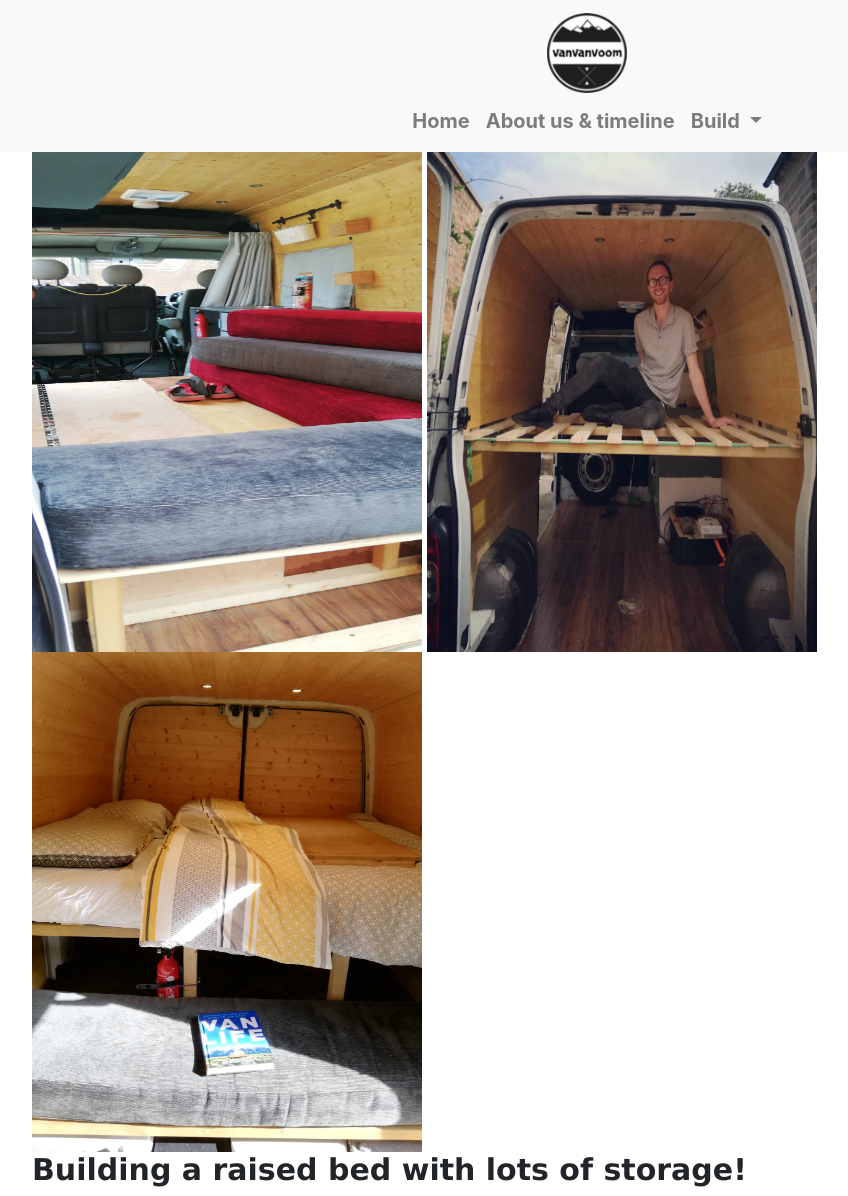
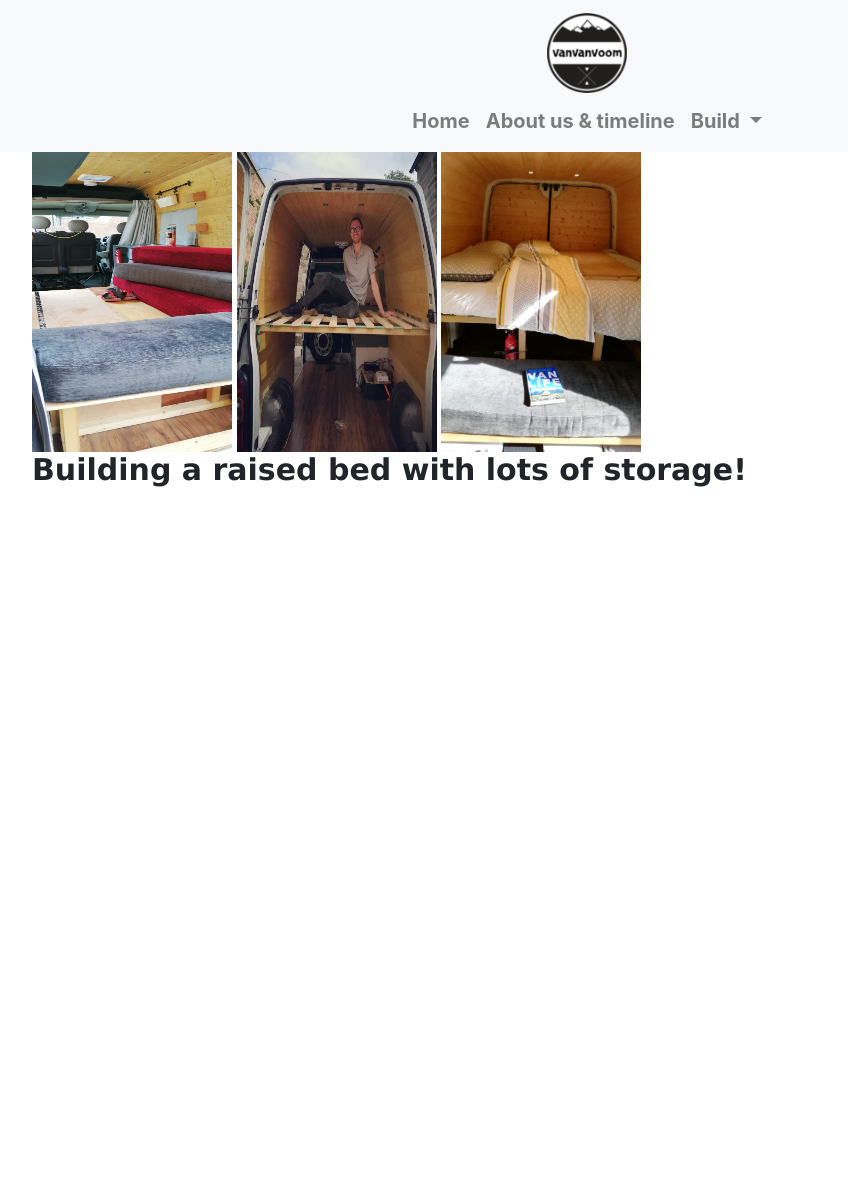
Before and after one commit to BKC1995/ersouthall.github.io, a Jekyll site: the page Build/bedroom.html, which Jekyll copies as it is, in a window 1280 px wide. Shown: the whole page, without its empty margins (53-901 px from the left). Built offline with Jekyll 4.4.1, drawn with Linux system fonts in a browser that asks for light colours; nearby versions of some CDN libraries; after the commit the page ends 900 px from its top, so only the background shows below that.

Commit message:
fit to phone

```diff
--- a/Build/bedroom.html
+++ b/Build/bedroom.html
@@ -13,10 +13,10 @@
     </head>
     <body>
         <div class="container">
-            <img src="../img/prebed.jpeg" alt="Pre bed" width="390" height="500">
+            <img src="../img/prebed.jpeg" alt="Pre bed" width="200" height="300">
 
-            <img src="../img/buildbed.jpeg" alt="Pre bed" width="390" height="500">
-            <img src="../img/bed.jpeg" alt="Bed" width="390" height="500">
+            <img src="../img/buildbed.jpeg" alt="Pre bed" width="200" height="300">
+            <img src="../img/bed.jpeg" alt="Bed" width="200" height="300">
 
             <h1 class="titleintro"><b>Building a raised bed with lots of storage!</b></h1>
         </div>
--- a/Build/frontseats.html
+++ b/Build/frontseats.html
@@ -13,9 +13,9 @@
     </head>
     <body>
         <div class="container">
-                <img src="../img/seats.jpeg" alt="Pre seat" width="390" height="500">
-                <img src="../img/newseatsF.jpg" alt="Post seats" width="390" height="500">
-                <img src="../img/newseatsB.jpg" alt="seats" width="390" height="500">
+                <img src="../img/seats.jpeg" alt="Pre seat" width="200" height="300">
+                <img src="../img/newseatsF.jpg" alt="Post seats" width="200" height="300">
+                <img src="../img/newseatsB.jpg" alt="seats" width="200" height="300">
 
                 <h1 class="titleintro"><b>Afra Romeo Seats!</b></h1>
             </div>
```
Also changed, not shown: Build/kitchen.html (+5 -5 lines).
